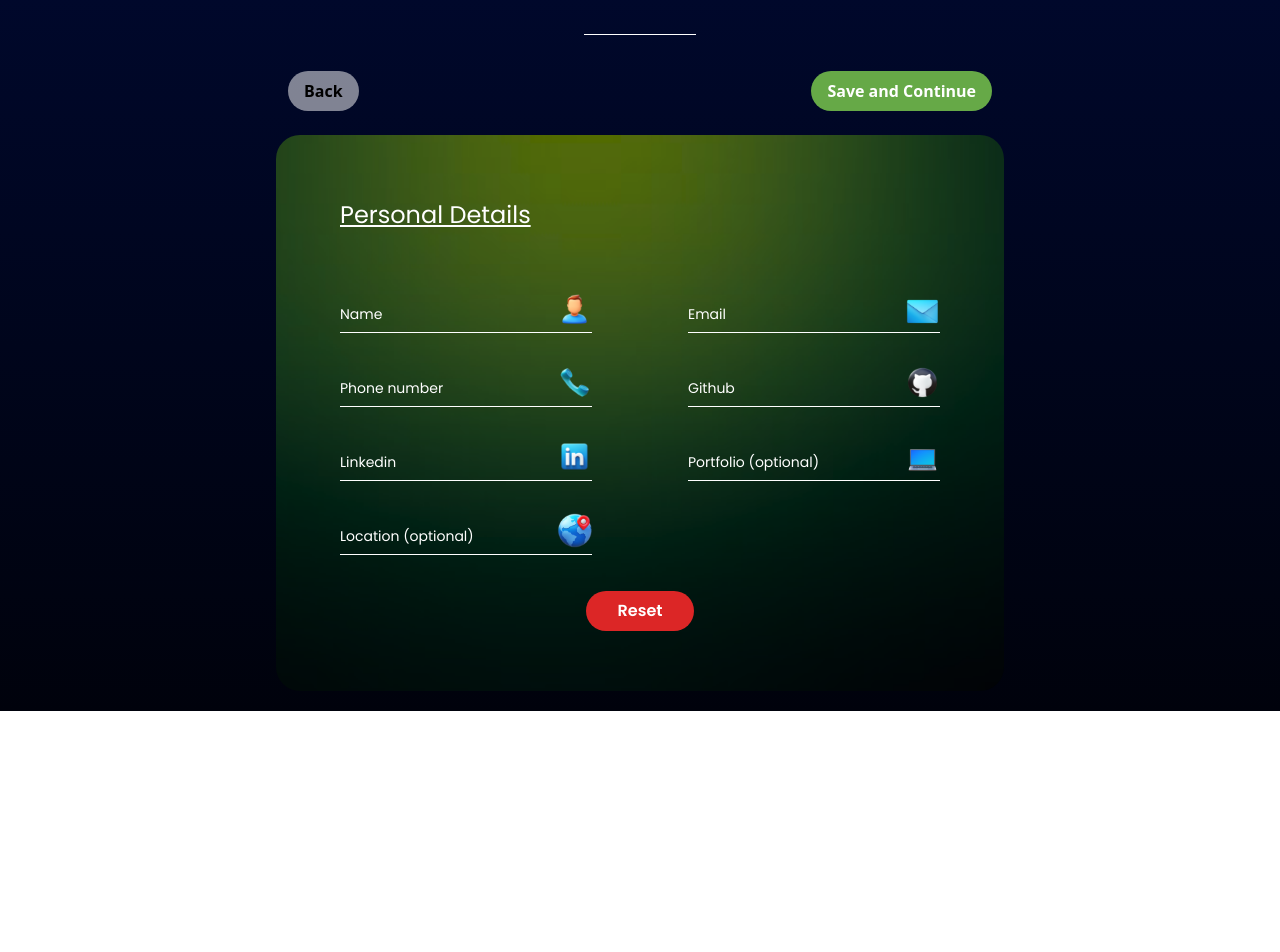
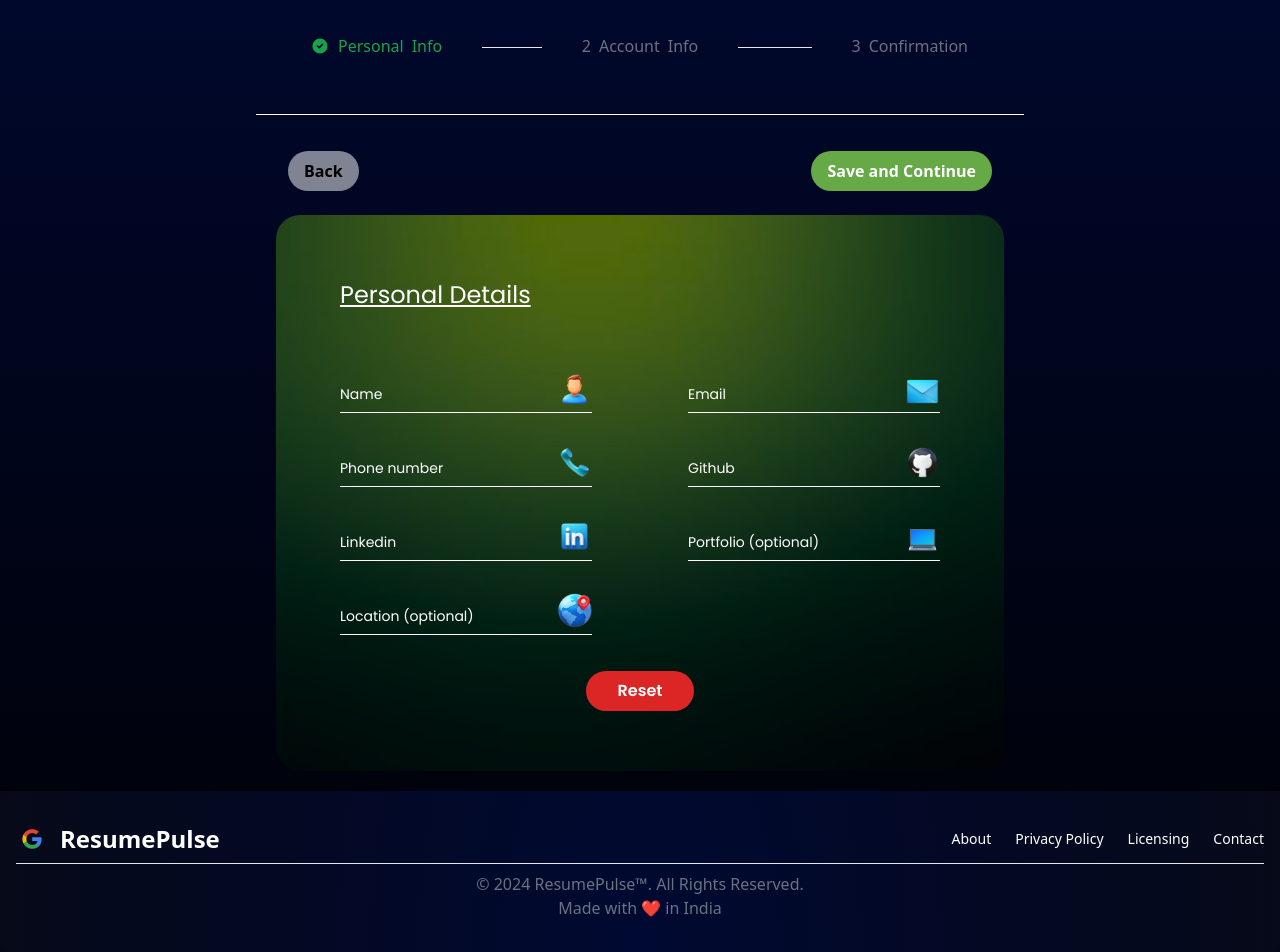
Before and after one commit to RiteshDhiman/ResumePulse, a React (Vite) app in the folder frontend/: page /build in a window 1280 px wide. Shown: the part 204-1156 px from the top of the page. Before the commit the page ends 915 px from the top, so only its background shows below. Built offline with nearby package versions, Linux system fonts and the light colour scheme.

Commit message:
added footer

```diff
--- a/frontend/src/App.jsx
+++ b/frontend/src/App.jsx
@@ -12,7 +12,7 @@ import SignUpCopy from './components/SignUp/SignUpCopy'
 import CheckScore from './components/checkscore/Checkscore'
 import Loading from './components/loadingscreen/Loading'
 import { SparklesPreview } from './components/SignUp/SparklesPreview'
-
+import Footer from './components/Footer'
 
 
 function App() {
@@ -47,6 +47,10 @@ function App() {
       {/* <Loading/> */}
 
       {/* <SparklesPreview/> */}
+      <Footer />
+
+
+
     </BrowserRouter>
   )
 }
--- /dev/null
+++ b/frontend/src/components/Footer.jsx
@@ -0,0 +1,35 @@
+import React from 'react'
+
+function Footer() {
+    return (
+        <div class="bg-blue-transparent rounded-lg shadow dark:bg-gray-900 text-white ">
+            <div class="w-full max-w-screen-xl mx-auto p-4 md:py-8">
+                <div class="sm:flex sm:items-center sm:justify-between">
+                    <a href="https://flowbite.com/" class="flex items-center mb-4 sm:mb-0 space-x-3 rtl:space-x-reverse">
+                        <img src="/images/signup/google.png" class="h-8" alt="Flowbite Logo" />
+                        <span class="self-center text-2xl font-semibold whitespace-nowrap dark:text-white">ResumePulse</span>
+                    </a>
+                    <ul class="flex flex-wrap items-center mb-6 text-sm font-medium text-gray-500 sm:mb-0 dark:text-gray-400">
+                        <li>
+                            <a href="/about" class="hover:underline me-4 md:me-6 text-white">About</a>
+                        </li>
+                        <li>
+                            <a href="#" class="hover:underline me-4 md:me-6 text-white">Privacy Policy</a>
+                        </li>
+                        <li>
+                            <a href="#" class="hover:underline me-4 md:me-6 text-white">Licensing</a>
+                        </li>
+                        <li>
+                            <a href="#" class="hover:underline text-white">Contact</a>
+                        </li>
+                    </ul>
+                </div>
+                <hr class="my-3 border-gray-200 sm:mx-auto dark:border-gray-700 lg:my-2" />
+                <span class="block text-base text-gray-500 sm:text-center dark:text-gray-400">© 2024 <a href="https://flowbite.com/" class="hover:underline">ResumePulse™</a>. All Rights Reserved.</span>
+                <span class="block text-base text-gray-500 sm:text-center dark:text-gray-400">Made with ❤️ in India</span>
+            </div>
+        </div>
+    )
+}
+
+export default Footer
--- a/frontend/src/components/buildResume/Form.jsx
+++ b/frontend/src/components/buildResume/Form.jsx
@@ -57,8 +57,8 @@ function Form() {
 
 
                 {/* Progress BAR */}
-                <div className='p-14 pt-0 border-b-[1px] border-white mb-4 flex justify-between items-center'>
-                    {/* <StepBar steps={steps} currentStep={currentStep} /> */}
+                <div className='w-11/12 md:w-full md:p-14 px-1 pb-12 pt-0 mb-4 border-b-[1px] border-white flex justify-between items-center'>
+                    <StepBar steps={steps} currentStep={currentStep} />
                 </div>
                 {/**/}
 
--- a/frontend/src/components/buildResume/StepBar.jsx
+++ b/frontend/src/components/buildResume/StepBar.jsx
@@ -67,27 +67,67 @@ function StepBar({ steps, currentStep }) {
     }, [steps, currentStep]); //runs when steps or currentStep is changed
 
 
-    const displaySteps = newStep.map((step, index) => {
-        return (
-            <div key={index} className='w-full flex items-center justify-center' >
-                <div className='relative flex flex-col items-center justify-between text-white'>
-                    <div className={`number rounded-full transition duration-500 ease-in-out border-2 border-green-500 h-8 w-8 flex items-center justify-center py-3 ${step.selected ? "bg-green-500 border-green-600" : ""}`}>
-                        {step.completed ? (
-                            <span className='text-white font-bold text-lg'>&#10003;</span>
-                        ):(index+1)}
-                    </div>
-                    <div className={`desc absolute top-0 text-center mt-10 w-32 text-xs font-medium uppercase ${step.highlighted ? "text-green-500": ""}`}>{step.description}</div>
-                </div>
-                <div className={ `line flex transition duration-500 ease-in-out ${(step.completed && index != newStep.length - 1) ? ' h-[5px] mx-2 w-20 rounded-full bg-green-500 ' : 'bg-white'} ${(index != newStep.length - 1) ? ' h-[5px] mx-2 w-20 rounded-full bg-green ' : ''}  `} ></div>
-            </div>
+    //     const displaySteps = newStep.map((step, index) => {
+    //         return (
+    // //             // <div key={index} className='bg-red-500 flex items-center justify-evenly  ' >
+    // //             {/* <div className='relative flex flex-col items-center justify-between text-white'>
+    // //                     <div className={`number rounded-full transition duration-500 ease-in-out border-2 border-green-500 h-2 w-7 md:h-8 md:w-8 flex items-center justify-center py-3 ${step.selected ? "bg-green-500 border-green-600" : ""}`}>
+    // //                         {step.completed ? (
+    // //                             <span className='text-white font-bold text-lg'>&#10003;</span>
+    // //                         ) : (index + 1)}
+    // //                     </div>
+    // //                     <div className={`desc absolute top-0 text-center mt-10 w-18 sm:w-32 text-[7.5px] md:text-xs font-medium uppercase ${step.highlighted ? "text-green-500" : ""}`}>{step.description}</div>
+    // //                 </div>
+    // //                 <div className={`line flex transition duration-500 ease-in-out h-[3px] sm:h-[5px] mx-2 w-[10rem] rounded-full ${(step.completed && index != newStep.length - 1) ? '  bg-green-500 ' : 'bg-white'} `} ></div>
 
-        )
-    });
+    // //  */}
+
+
+
+
+    //         // {/* </div> */ }
+
+
+
+
+
+
+
+
+
+
+    //         )
+    //     });
 
 
     return (
         <>
-            {displaySteps}
+            {/* {displaySteps} */}
+
+                <ol class="flex items-center w-full text-sm font-medium text-center text-gray-500 dark:text-gray-400 sm:text-base">
+
+                    <li class="flex md:w-full items-center text-green-600 dark:text-green-500 sm:after:content-[''] after:w-full after:h-1 after:border-b after:border-gray-200 after:border-1 after:hidden sm:after:inline-block after:mx-6 xl:after:mx-10 dark:after:border-gray-700">
+                        <span class="flex items-center after:content-['/'] sm:after:hidden after:mx-2 after:text-gray-200 dark:after:text-gray-500">
+                            <svg class="w-3.5 h-3.5 sm:w-4 sm:h-4 me-2.5" aria-hidden="true" xmlns="http://www.w3.org/2000/svg" fill="currentColor" viewBox="0 0 20 20">
+                                <path d="M10 .5a9.5 9.5 0 1 0 9.5 9.5A9.51 9.51 0 0 0 10 .5Zm3.707 8.207-4 4a1 1 0 0 1-1.414 0l-2-2a1 1 0 0 1 1.414-1.414L9 10.586l3.293-3.293a1 1 0 0 1 1.414 1.414Z" />
+                            </svg>
+                            Personal <span class="hidden sm:inline-flex sm:ms-2">Info</span>
+                        </span>
+                    </li>
+                    <li class="flex md:w-full items-center after:content-[''] after:w-full after:h-1 after:border-b after:border-gray-200 after:border-1 after:hidden sm:after:inline-block after:mx-6 xl:after:mx-10 dark:after:border-gray-700">
+                        <span class="flex items-center after:content-['/'] sm:after:hidden after:mx-2 after:text-gray-200 dark:after:text-gray-500">
+                            <span class="me-2">2</span>
+                            Account <span class="hidden sm:inline-flex sm:ms-2">Info</span>
+                        </span>
+                    </li>
+                    <li class="flex items-center">
+                        <span class="me-2">3</span>
+                        Confirmation
+                    </li>
+
+                </ol>
+
+
         </>
 
 
--- a/frontend/src/components/reviews/reviewStyle.scss
+++ b/frontend/src/components/reviews/reviewStyle.scss
@@ -22,7 +22,7 @@
 // }
 
 .slide-track{
-    animation: scroll 40s linear infinite;
+    animation: scroll 75s linear infinite;
 }
 
 @keyframes scroll {
```
